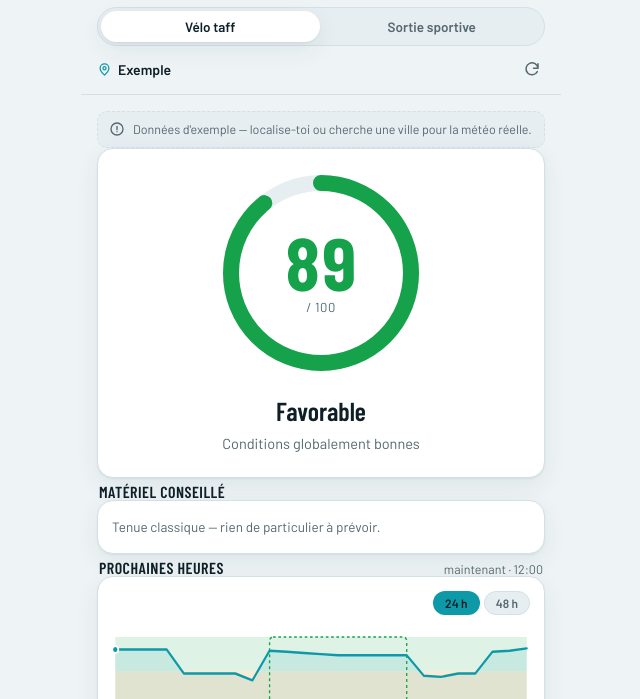
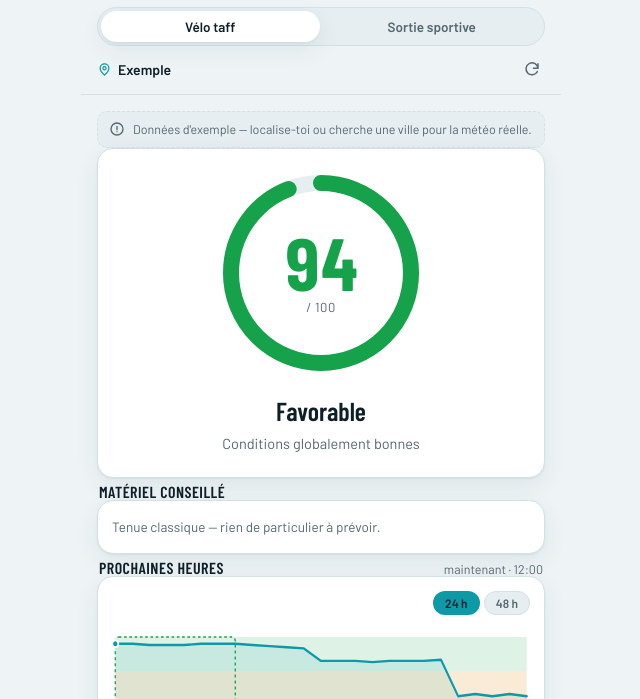
Before and after one commit to standesv/CycloScore, a website: page www/index.html in a window 1280 px wide. Shown: the part 43-742 px from the top of the page, without its empty margins (319-959 px from the left). Drawn offline with nearby package versions, Linux system fonts and the light colour scheme.

Commit message:
Lot 2 fixes : badge geoloc, creneau de jour, scoring pluie/soleil, soleil (v1.2)

```diff
--- a/www/index.html
+++ b/www/index.html
@@ -39,6 +39,7 @@
   color-scheme:dark;
 }
 *{box-sizing:border-box}
+[hidden]{display:none!important}
 html,body{height:100%}
 body{
   margin:0;background:var(--bg);color:var(--fg);
@@ -390,7 +391,7 @@ function subScores(h, mode, sens){
 
   // pluie : intensité (mm/h) + probabilité
   const fromMm = 1 - clamp((h.rain - Math.max(0,rainTol)) / 4);
-  const fromProb = 1 - 0.45 * clamp(h.prob/100);
+  const fromProb = 1 - 0.6 * clamp(h.prob/100);
   const rain = clamp(Math.min(fromMm, fromProb));
 
   // vent : vitesse soutenue et rafales (km/h), confort jusqu'à ~10
@@ -435,10 +436,20 @@ function scoreHour(h, mode, sens){
   if(h.code>=95){ cap = Math.min(cap,15); caps.push("Orage annoncé"); }
   if(h.gust > 60){ cap = Math.min(cap,25); caps.push("Rafales violentes"); }
 
-  // plafond pluie : une averse ne peut pas donner un bon score
-  if(h.rain >= 4) cap = Math.min(cap, 38);
-  else if(h.rain >= 1.5) cap = Math.min(cap, 55);
-  else if(h.rain >= 0.4 || (h.prob >= 70 && h.rain >= 0.1)) cap = Math.min(cap, 68);
+  // plafond selon le TYPE de temps (code WMO) : une heure "pluie" ne peut pas bien scorer,
+  // ce qui écarte nettement une journée pluvieuse d'une journée ensoleillée.
+  let codeCeil = 100;
+  if(h.code>=71 && h.code<=77) codeCeil = 40;       // neige
+  else if(h.code>=85 && h.code<=86) codeCeil = 42;  // averses de neige
+  else if(h.code>=61 && h.code<=67) codeCeil = 50;  // pluie
+  else if(h.code>=80 && h.code<=82) codeCeil = 56;  // averses
+  else if(h.code>=51 && h.code<=57) codeCeil = 66;  // bruine
+  cap = Math.min(cap, codeCeil);
+
+  // plafond selon l'intensité de pluie mesurée
+  if(h.rain >= 4) cap = Math.min(cap, 36);
+  else if(h.rain >= 1.5) cap = Math.min(cap, 48);
+  else if(h.rain >= 0.4 || (h.prob >= 65 && h.rain >= 0.1)) cap = Math.min(cap, 60);
 
   const score = Math.round(clamp(Math.min(base, cap), 0, 100));
   return {score, sub:s, caps, cair:cAir, capped: cap<100};
@@ -559,7 +570,9 @@ function normalize(json){
     date:new Date(t+"T12:00"),
     code: D.weather_code[i],
     tmax: D.temperature_2m_max[i],
-    tmin: D.temperature_2m_min[i]
+    tmin: D.temperature_2m_min[i],
+    sunrise: D.sunrise?.[i],
+    sunset: D.sunset?.[i]
   }));
   return {hours, days, tz: json.timezone};
 }
@@ -580,49 +593,67 @@ function sampleData(){
   const H={time:[],temperature_2m:[],apparent_temperature:[],precipitation:[],precipitation_probability:[],
     wind_speed_10m:[],wind_gusts_10m:[],wind_direction_10m:[],visibility:[],uv_index:[],relative_humidity_2m:[],
     weather_code:[],is_day:[],european_aqi:[]};
-  const start = new Date(); start.setMinutes(0,0,0);
+  // un archétype météo par jour (jour 0 = aujourd'hui) pour des scores bien différenciés
+  const ARCH=[
+    {code:1, rain:0,   prob:12, wind:12, gust:20, tmax:18, tmin:10}, // aujourd'hui : ensoleillé
+    {code:63,rain:1.6, prob:85, wind:17, gust:30, tmax:14, tmin:8},  // pluie
+    {code:0, rain:0,   prob:5,  wind:10, gust:18, tmax:19, tmin:9},  // ciel clair
+    {code:80,rain:0.8, prob:70, wind:20, gust:40, tmax:16, tmin:11}, // averses
+    {code:3, rain:0,   prob:25, wind:14, gust:24, tmax:15, tmin:9},  // couvert sec
+    {code:2, rain:0,   prob:20, wind:31, gust:52, tmax:15, tmin:9},  // venteux
+    {code:61,rain:1.2, prob:80, wind:16, gust:28, tmax:14, tmin:8}   // pluie
+  ];
+  const pad=n=>String(n).padStart(2,"0");
+  const start=new Date(); start.setMinutes(0,0,0);
+  const start0=new Date(start); start0.setHours(0,0,0,0);
   for(let i=0;i<168;i++){
     const d=new Date(start.getTime()+i*3600000);
     const hr=d.getHours();
-    const dayPart = Math.sin((hr-9)/24*Math.PI*2);
-    const temp = Math.round((11 + 5*dayPart + (i>24?1.5:0))*10)/10;
+    const dmid=new Date(d); dmid.setHours(0,0,0,0);
+    const di=Math.min(6, Math.max(0, Math.round((dmid-start0)/86400000)));
+    const a=ARCH[di];
     const isDay = hr>=8 && hr<=19 ? 1:0;
-    // scénario : matin couvert/averses, après-midi éclaircies, nuit calme, J2 venteux
-    let rain=0, prob=10, code=1, wind=12, gust=22;
-    if(hr>=6 && hr<=9){ rain=0.8; prob=75; code=61; wind=16; gust=28; }        // pluie du matin
-    else if(hr>=10 && hr<=15){ rain=0; prob=20; code=2; wind=14; gust=26; }     // belle fenêtre de journée
-    else if(hr>=16 && hr<=20){ rain=1.2; prob=70; code=80; wind=26; gust=46; }  // averses + vent en soirée
-    else { rain=0; prob=8; code=0; wind=8; gust=14; }                          // nuit calme
-    if(i>=38 && i<=42){ code=95; rain=3; prob=85; wind=30; gust=55; }           // orage J2 (visible en 48 h)
-    const uv = isDay? Math.max(0, Math.round((3.5 + 3*dayPart)*10)/10) : 0;
+    const dayPart=Math.sin((hr-9)/24*Math.PI*2);
+    const temp=Math.round((a.tmin + (a.tmax-a.tmin)*(0.5+0.5*dayPart))*10)/10;
+    let code, rain, prob, wind, gust;
+    if(isDay){
+      code=a.code; wind=a.wind; gust=a.gust; prob=a.prob;
+      rain = a.rain>0 ? Math.max(0, a.rain*(0.5+0.9*Math.abs(Math.sin((hr+di)*1.3)))) : 0;
+      if(a.rain>0 && rain<0.1) code = 3; // courte accalmie dans une journée pluvieuse
+    } else {
+      code = a.rain>0 ? 3 : 0; rain=0; prob=Math.round(a.prob*0.4); wind=Math.round(a.wind*0.6); gust=Math.round(a.gust*0.6);
+    }
+    rain=Math.round(rain*10)/10;
+    const uvBase = a.code<=1?6 : a.code<=3?3 : 1.5;
+    const uv = isDay? Math.max(0, Math.round((uvBase*(0.4+0.6*Math.max(0,dayPart)))*10)/10) : 0;
     H.time.push(localISO(d));
     H.temperature_2m.push(temp);
     H.apparent_temperature.push(Math.round((temp - wind*0.06)*10)/10);
     H.precipitation.push(rain);
-    H.precipitation_probability.push(prob);
-    H.wind_speed_10m.push(wind);
-    H.wind_gusts_10m.push(gust);
+    H.precipitation_probability.push(Math.round(prob));
+    H.wind_speed_10m.push(Math.round(wind));
+    H.wind_gusts_10m.push(Math.round(gust));
     H.wind_direction_10m.push(240 + (i%5)*8);
-    H.visibility.push(code>=45&&code<=48?1200 : rain>0?7000:20000);
+    H.visibility.push(rain>0?7000:20000);
     H.uv_index.push(uv);
-    H.relative_humidity_2m.push(rain>0?88:68);
+    H.relative_humidity_2m.push(rain>0?88:(a.code<=1?60:70));
     H.weather_code.push(code);
     H.is_day.push(isDay);
-    H.european_aqi.push(28 + (isDay?0:8) + (wind<10?14:0) + (i>=20&&i<=26?34:0));
+    H.european_aqi.push(28 + (isDay?0:8) + (wind<10?14:0) + (di===5?24:0));
   }
-  const D={time:[],weather_code:[],temperature_2m_max:[],temperature_2m_min:[]};
-  const codes=[61,3,80,1,0,2,3], tmax=[14,15,13,17,19,16,15], tmin=[8,9,7,10,11,9,8];
+  const D={time:[],weather_code:[],temperature_2m_max:[],temperature_2m_min:[],sunrise:[],sunset:[]};
   for(let i=0;i<7;i++){
     const d=new Date(start.getTime()+i*86400000);
-    const p=n=>String(n).padStart(2,"0");
-    D.time.push(`${d.getFullYear()}-${p(d.getMonth()+1)}-${p(d.getDate())}`);
-    D.weather_code.push(codes[i]); D.temperature_2m_max.push(tmax[i]); D.temperature_2m_min.push(tmin[i]);
+    const ds=`${d.getFullYear()}-${pad(d.getMonth()+1)}-${pad(d.getDate())}`;
+    D.time.push(ds); D.weather_code.push(ARCH[i].code);
+    D.temperature_2m_max.push(ARCH[i].tmax); D.temperature_2m_min.push(ARCH[i].tmin);
+    D.sunrise.push(ds+"T08:05"); D.sunset.push(ds+"T19:10");
   }
   return {hourly:H, daily:D, timezone:"local"};
 }
 
 const FC_HOURLY = "temperature_2m,apparent_temperature,precipitation,precipitation_probability,weather_code,wind_speed_10m,wind_gusts_10m,wind_direction_10m,visibility,uv_index,relative_humidity_2m,is_day";
-const FC_DAILY = "weather_code,temperature_2m_max,temperature_2m_min";
+const FC_DAILY = "weather_code,temperature_2m_max,temperature_2m_min,sunrise,sunset";
 
 async function loadWeather(loc){
   setLoading(true);
@@ -751,7 +782,7 @@ function renderHourly(){
   // meilleures fenêtres (≥70 contiguës)
   let best=null, cur=null;
   data.forEach((p,k)=>{
-    if(p.s>=70){ if(!cur) cur={a:k,b:k}; else cur.b=k; }
+    if(p.s>=70 && p.h.isDay){ if(!cur) cur={a:k,b:k}; else cur.b=k; }
     else { if(cur){ if(!best || (cur.b-cur.a)>(best.b-best.a)) best=cur; cur=null; } }
   });
   if(cur && (!best || (cur.b-cur.a)>(best.b-best.a))) best=cur;
@@ -804,7 +835,8 @@ function renderDaily(){
   });
   state.data.days.slice(0,7).forEach((d)=>{
     const key=d.date.toDateString();
-    const hrs=(byDay[key]||[]).filter(h=>{const x=h.date.getHours();return x>=8&&x<=20;});
+    // uniquement les heures de JOUR (entre lever et coucher du soleil)
+    const hrs=(byDay[key]||[]).filter(h=>h.isDay);
     let avg=null;
     if(hrs.length){
       // on mélange la moyenne de journée avec le pire tiers : des averses
@@ -813,7 +845,7 @@ function renderDaily(){
       const mean=arr.reduce((s,x)=>s+x,0)/arr.length;
       const k=Math.max(1,Math.ceil(arr.length/3));
       const worst=arr.slice(0,k).reduce((s,x)=>s+x,0)/k;
-      avg=Math.round(0.55*mean + 0.45*worst);
+      avg=Math.round(0.45*mean + 0.55*worst);
     }
     const b=band(avg==null?0:avg);
     const w=wmo(d.code);
@@ -843,16 +875,28 @@ function renderDetail(){
   if(typeof h.aqi==="number"){
     rows.push({ic:"air", l:"Qualité de l'air", v:`AQI ${Math.round(h.aqi)} · ${aqiLabel(h.aqi)}`, s:clamp(1-(h.aqi-20)/100)});
   }
-  const ICON={rain:"rain",wind:"storm",temp:"clear",vis:"fog",humuv:"cloud",air:"air"};
+  // lever / coucher du soleil (ligne d'info, sans contribution)
+  const today = state.data.days.find(d => d.date.toDateString()===h.date.toDateString()) || state.data.days[0];
+  if(today && today.sunrise){
+    const ft = t => new Date(t).toLocaleTimeString("fr-FR",{hour:"2-digit",minute:"2-digit"});
+    rows.push({ic:"sun", l:"Soleil", v:`lever ${ft(today.sunrise)} · coucher ${ft(today.sunset)}`, s:null});
+  }
+  const ICON={rain:"rain",wind:"storm",temp:"clear",vis:"fog",humuv:"cloud",air:"air",sun:"clear"};
   const box=$("#cond"); box.innerHTML="";
   rows.forEach(r=>{
-    const pct=Math.round(r.s*100);
-    const col = r.s>=0.7?"var(--good)":r.s>=0.4?"var(--warn)":"var(--bad)";
     const el=document.createElement("div"); el.className="cond-row";
+    let contrib;
+    if(r.s===null){
+      contrib = `<span class="cond-contrib"><span class="pct">${h.isDay?"jour":"nuit"}</span></span>`;
+    }else{
+      const pct=Math.round(r.s*100);
+      const col = r.s>=0.7?"var(--good)":r.s>=0.4?"var(--warn)":"var(--bad)";
+      contrib = `<span class="cond-contrib"><span class="pct">${pct}%</span><div class="cbar"><i style="width:${pct}%;background:${col}"></i></div></span>`;
+    }
     el.innerHTML=
       `<span class="cond-ic">${weatherIcon(ICON[r.ic])}</span>`+
       `<span class="cond-main"><span class="l">${r.l}</span><div class="v">${r.v}</div></span>`+
-      `<span class="cond-contrib"><span class="pct">${pct}%</span><div class="cbar"><i style="width:${pct}%;background:${col}"></i></div></span>`;
+      contrib;
     box.appendChild(el);
   });
 }
```
